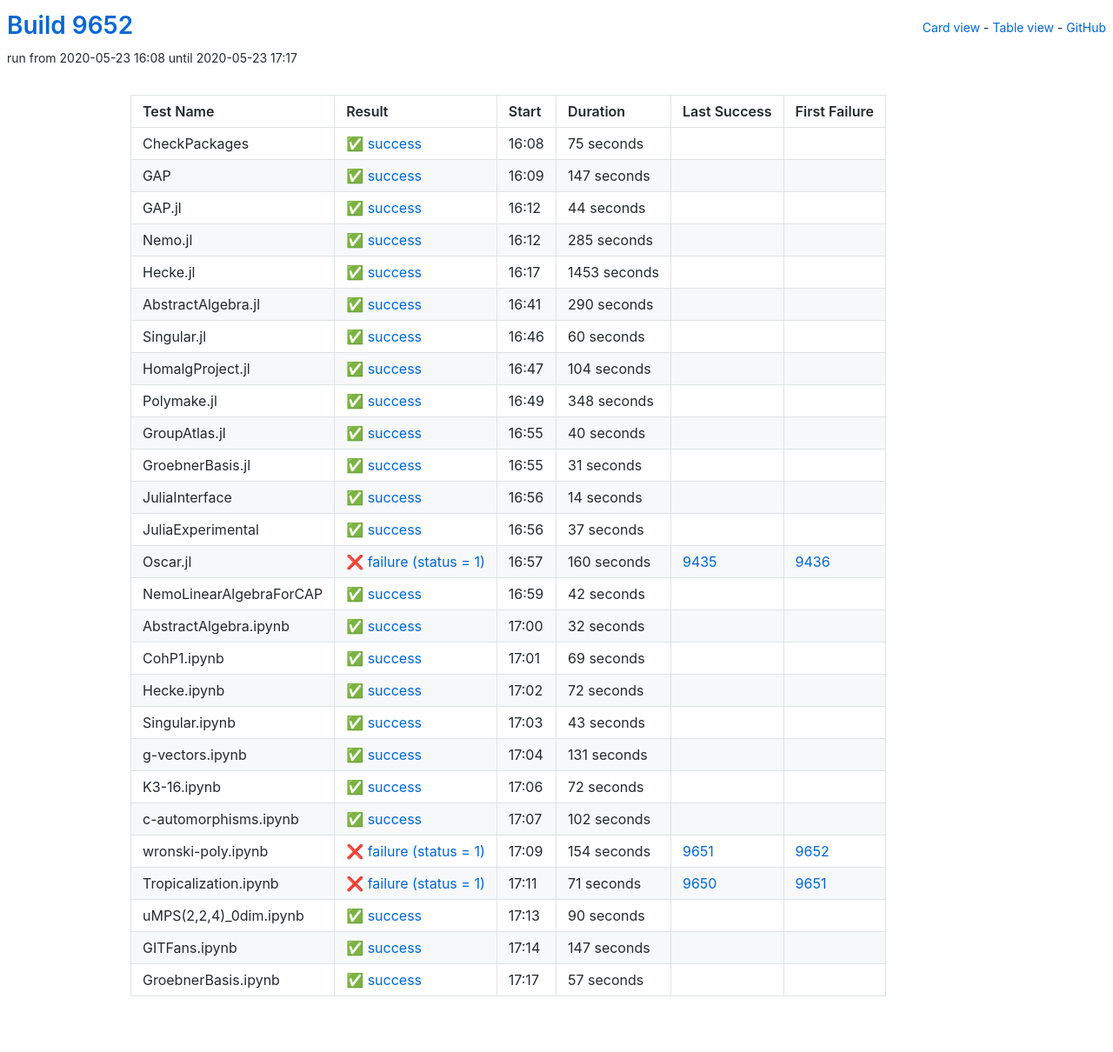
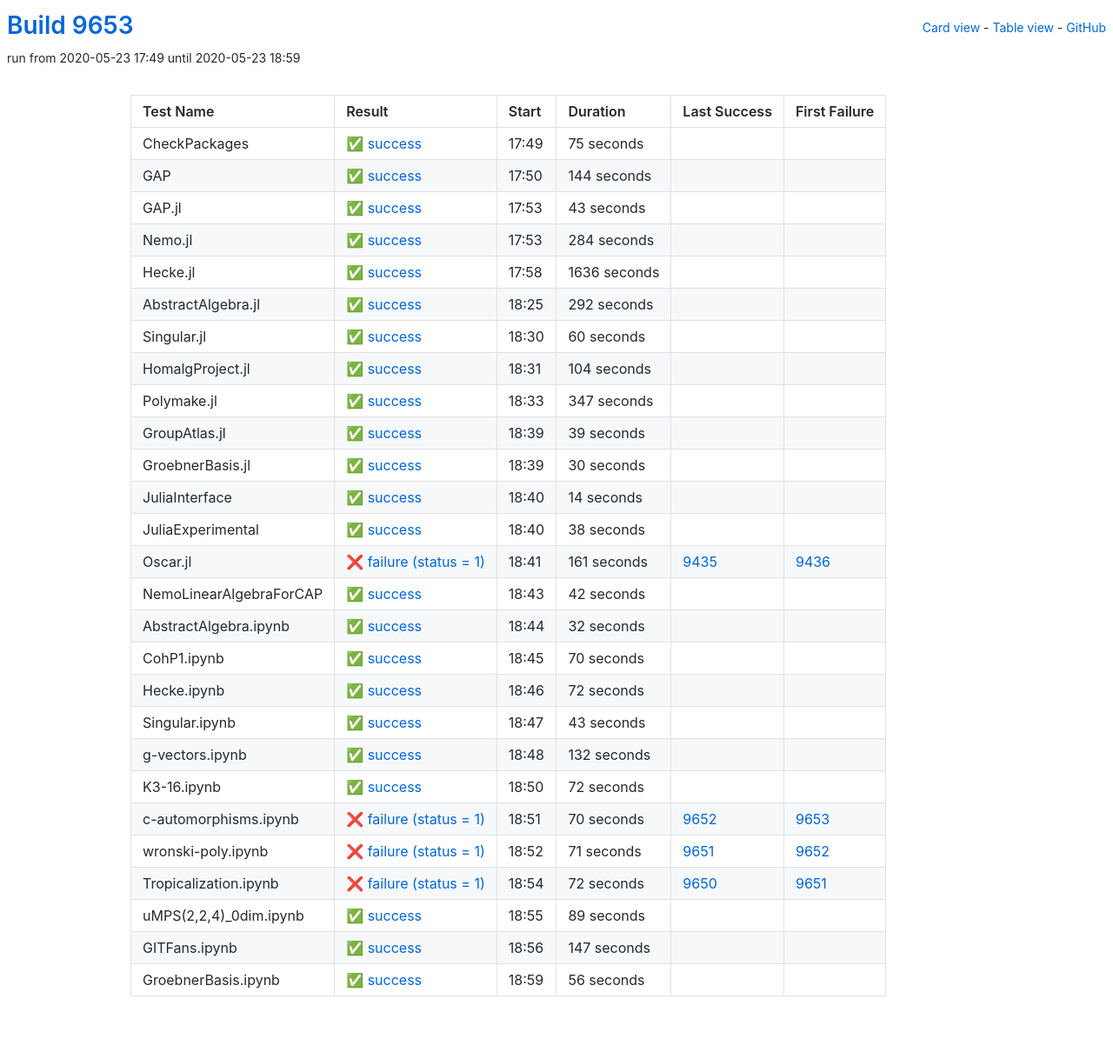
Before and after one commit to oscar-system/oscar-ci-status, a Jekyll site: the page built from table.html, in a window 1280 px wide. Shown: the whole page at 87% size. Built offline with Jekyll 4.4.1, drawn with Linux system fonts in a browser that asks for light colours.

Commit message:
Build 9653

```diff
--- a/_data/ci.yml
+++ b/_data/ci.yml
@@ -1,5 +1,5 @@
-build: 9652
-build_url: https://oscarci.mathematik.uni-kl.de/job/oscar/9652/
+build: 9653
+build_url: https://oscarci.mathematik.uni-kl.de/job/oscar/9653/
 job: oscar
 tests:
 - duration: 75
@@ -9,69 +9,69 @@
   id: checkpackages
   last_success: false
   last_success_url: null
-  log: https://oscarci.mathematik.uni-kl.de/job/oscar/9652/artifact/logs/build-9652/CheckPackages.log
+  log: https://oscarci.mathematik.uni-kl.de/job/oscar/9653/artifact/logs/build-9653/CheckPackages.log
   name: CheckPackages
-  start: 2020-05-23 16:08
+  start: 2020-05-23 17:49
   status: success
   success: true
-- duration: 147
+- duration: 144
   exitcode: 0
   first_failure: false
   first_failure_url: null
   id: gap
   last_success: false
   last_success_url: null
-  log: https://oscarci.mathematik.uni-kl.de/job/oscar/9652/artifact/logs/build-9652/GAP.log
+  log: https://oscarci.mathematik.uni-kl.de/job/oscar/9653/artifact/logs/build-9653/GAP.log
   name: GAP
-  start: 2020-05-23 16:09
+  start: 2020-05-23 17:50
   status: success
   success: true
-- duration: 44
+- duration: 43
   exitcode: 0
   first_failure: false
   first_failure_url: null
   id: gap-jl
   last_success: false
   last_success_url: null
-  log: https://oscarci.mathematik.uni-kl.de/job/oscar/9652/artifact/logs/build-9652/GAP.jl.log
+  log: https://oscarci.mathematik.uni-kl.de/job/oscar/9653/artifact/logs/build-9653/GAP.jl.log
   name: GAP.jl
-  start: 2020-05-23 16:12
+  start: 2020-05-23 17:53
   status: success
   success: true
-- duration: 285
+- duration: 284
   exitcode: 0
   first_failure: false
   first_failure_url: null
   id: nemo-jl
   last_success: false
   last_success_url: null
-  log: https://oscarci.mathematik.uni-kl.de/job/oscar/9652/artifact/logs/build-9652/Nemo.jl.log
+  log: https://oscarci.mathematik.uni-kl.de/job/oscar/9653/artifact/logs/build-9653/Nemo.jl.log
   name: Nemo.jl
-  start: 2020-05-23 16:12
+  start: 2020-05-23 17:53
   status: success
   success: true
-- duration: 1453
+- duration: 1636
   exitcode: 0
   first_failure: false
   first_failure_url: null
   id: hecke-jl
   last_success: false
   last_success_url: null
-  log: https://oscarci.mathematik.uni-kl.de/job/oscar/9652/artifact/logs/build-9652/Hecke.jl.log
+  log: https://oscarci.mathematik.uni-kl.de/job/oscar/9653/artifact/logs/build-9653/Hecke.jl.log
   name: Hecke.jl
-  start: 2020-05-23 16:17
+  start: 2020-05-23 17:58
   status: success
   success: true
-- duration: 290
+- duration: 292
   exitcode: 0
   first_failure: false
   first_failure_url: null
   id: abstractalgebra-jl
   last_success: false
   last_success_url: null
-  log: https://oscarci.mathematik.uni-kl.de/job/oscar/9652/artifact/logs/build-9652/AbstractAlgebra.jl.log
+  log: https://oscarci.mathematik.uni-kl.de/job/oscar/9653/artifact/logs/build-9653/AbstractAlgebra.jl.log
   name: AbstractAlgebra.jl
-  start: 2020-05-23 16:41
+  start: 2020-05-23 18:25
   status: success
   success: true
 - duration: 60
@@ -81,9 +81,9 @@
   id: singular-jl
   last_success: false
   last_success_url: null
-  log: https://oscarci.mathematik.uni-kl.de/job/oscar/9652/artifact/logs/build-9652/Singular.jl.log
+  log: https://oscarci.mathematik.uni-kl.de/job/oscar/9653/artifact/logs/build-9653/Singular.jl.log
   name: Singular.jl
-  start: 2020-05-23 16:46
+  start: 2020-05-23 18:30
   status: success
   success: true
 - duration: 104
@@ -93,45 +93,45 @@
   id: homalgproject-jl
   last_success: false
   last_success_url: null
-  log: https://oscarci.mathematik.uni-kl.de/job/oscar/9652/artifact/logs/build-9652/HomalgProject.jl.log
+  log: https://oscarci.mathematik.uni-kl.de/job/oscar/9653/artifact/logs/build-9653/HomalgProject.jl.log
   name: HomalgProject.jl
-  start: 2020-05-23 16:47
+  start: 2020-05-23 18:31
   status: success
   success: true
-- duration: 348
+- duration: 347
   exitcode: 0
   first_failure: false
   first_failure_url: null
   id: polymake-jl
   last_success: false
   last_success_url: null
-  log: https://oscarci.mathematik.uni-kl.de/job/oscar/9652/artifact/logs/build-9652/Polymake.jl.log
+  log: https://oscarci.mathematik.uni-kl.de/job/oscar/9653/artifact/logs/build-9653/Polymake.jl.log
   name: Polymake.jl
-  start: 2020-05-23 16:49
+  start: 2020-05-23 18:33
   status: success
   success: true
-- duration: 40
+- duration: 39
   exitcode: 0
   first_failure: false
   first_failure_url: null
   id: groupatlas-jl
   last_success: false
   last_success_url: null
-  log: https://oscarci.mathematik.uni-kl.de/job/oscar/9652/artifact/logs/build-9652/GroupAtlas.jl.log
+  log: https://oscarci.mathematik.uni-kl.de/job/oscar/9653/artifact/logs/build-9653/GroupAtlas.jl.log
   name: GroupAtlas.jl
-  start: 2020-05-23 16:55
+  start: 2020-05-23 18:39
   status: success
   success: true
-- duration: 31
+- duration: 30
   exitcode: 0
   first_failure: false
   first_failure_url: null
   id: groebnerbasis-jl
   last_success: false
   last_success_url: null
-  log: https://oscarci.mathematik.uni-kl.de/job/oscar/9652/artifact/logs/build-9652/GroebnerBasis.jl.log
+  log: https://oscarci.mathematik.uni-kl.de/job/oscar/9653/artifact/logs/build-9653/GroebnerBasis.jl.log
   name: GroebnerBasis.jl
-  start: 2020-05-23 16:55
+  start: 2020-05-23 18:39
   status: success
   success: true
 - duration: 14
@@ -141,33 +141,33 @@
   id: juliainterface
   last_success: false
   last_success_url: null
-  log: https://oscarci.mathematik.uni-kl.de/job/oscar/9652/artifact/logs/build-9652/JuliaInterface.log
+  log: https://oscarci.mathematik.uni-kl.de/job/oscar/9653/artifact/logs/build-9653/JuliaInterface.log
   name: JuliaInterface
-  start: 2020-05-23 16:56
+  start: 2020-05-23 18:40
   status: success
   success: true
-- duration: 37
+- duration: 38
   exitcode: 0
   first_failure: false
   first_failure_url: null
   id: juliaexperimental
   last_success: false
   last_success_url: null
-  log: https://oscarci.mathematik.uni-kl.de/job/oscar/9652/artifact/logs/build-9652/JuliaExperimental.log
+  log: https://oscarci.mathematik.uni-kl.de/job/oscar/9653/artifact/logs/build-9653/JuliaExperimental.log
   name: JuliaExperimental
-  start: 2020-05-23 16:56
+  start: 2020-05-23 18:40
   status: success
   success: true
-- duration: 160
+- duration: 161
   exitcode: 1
   first_failure: 9436
   first_failure_url: https://oscarci.mathematik.uni-kl.de/job/oscar/9436/
   id: oscar-jl
   last_success: 9435
   last_success_url: https://oscarci.mathematik.uni-kl.de/job/oscar/9435/
-  log: https://oscarci.mathematik.uni-kl.de/job/oscar/9652/artifact/logs/build-9652/Oscar.jl.log
+  log: https://oscarci.mathematik.uni-kl.de/job/oscar/9653/artifact/logs/build-9653/Oscar.jl.log
   name: Oscar.jl
-  start: 2020-05-23 16:57
+  start: 2020-05-23 18:41
   status: failure
   success: false
 - duration: 42
@@ -177,9 +177,9 @@
   id: nemolinearalgebraforcap
   last_success: false
   last_success_url: null
-  log: https://oscarci.mathematik.uni-kl.de/job/oscar/9652/artifact/logs/build-9652/NemoLinearAlgebraForCAP.log
+  log: https://oscarci.mathematik.uni-kl.de/job/oscar/9653/artifact/logs/build-9653/NemoLinearAlgebraForCAP.log
   name: NemoLinearAlgebraForCAP
-  start: 2020-05-23 16:59
+  start: 2020-05-23 18:43
   status: success
   success: true
 - duration: 32
@@ -189,21 +189,21 @@
   id: abstractalgebra-ipynb
   last_success: false
   last_success_url: null
-  log: https://oscarci.mathematik.uni-kl.de/job/oscar/9652/artifact/logs/build-9652/AbstractAlgebra.ipynb.log
+  log: https://oscarci.mathematik.uni-kl.de/job/oscar/9653/artifact/logs/build-9653/AbstractAlgebra.ipynb.log
   name: AbstractAlgebra.ipynb
-  start: 2020-05-23 17:00
+  start: 2020-05-23 18:44
   status: success
   success: true
-- duration: 69
+- duration: 70
   exitcode: 0
   first_failure: false
   first_failure_url: null
   id: cohp1-ipynb
   last_success: false
   last_success_url: null
-  log: https://oscarci.mathematik.uni-kl.de/job/oscar/9652/artifact/logs/build-9652/CohP1.ipynb.log
+  log: https://oscarci.mathematik.uni-kl.de/job/oscar/9653/artifact/logs/build-9653/CohP1.ipynb.log
   name: CohP1.ipynb
-  start: 2020-05-23 17:01
+  start: 2020-05-23 18:45
   status: success
   success: true
 - duration: 72
@@ -213,9 +213,9 @@
   id: hecke-ipynb
   last_success: false
   last_success_url: null
-  log: https://oscarci.mathematik.uni-kl.de/job/oscar/9652/artifact/logs/build-9652/Hecke.ipynb.log
+  log: https://oscarci.mathematik.uni-kl.de/job/oscar/9653/artifact/logs/build-9653/Hecke.ipynb.log
   name: Hecke.ipynb
-  start: 2020-05-23 17:02
+  start: 2020-05-23 18:46
   status: success
   success: true
 - duration: 43
@@ -225,21 +225,21 @@
   id: singular-ipynb
   last_success: false
   last_success_url: null
-  log: https://oscarci.mathematik.uni-kl.de/job/oscar/9652/artifact/logs/build-9652/Singular.ipynb.log
+  log: https://oscarci.mathematik.uni-kl.de/job/oscar/9653/artifact/logs/build-9653/Singular.ipynb.log
   name: Singular.ipynb
-  start: 2020-05-23 17:03
+  start: 2020-05-23 18:47
   status: success
   success: true
-- duration: 131
+- duration: 132
   exitcode: 0
   first_failure: false
   first_failure_url: null
   id: g-vectors-ipynb
   last_success: false
   last_success_url: null
-  log: https://oscarci.mathematik.uni-kl.de/job/oscar/9652/artifact/logs/build-9652/g-vectors.ipynb.log
+  log: https://oscarci.mathematik.uni-kl.de/job/oscar/9653/artifact/logs/build-9653/g-vectors.ipynb.log
   name: g-vectors.ipynb
-  start: 2020-05-23 17:04
+  start: 2020-05-23 18:48
   status: success
   success: true
 - duration: 72
@@ -249,57 +249,57 @@
   id: k3-16-ipynb
   last_success: false
   last_success_url: null
-  log: https://oscarci.mathematik.uni-kl.de/job/oscar/9652/artifact/logs/build-9652/K3-16.ipynb.log
+  log: https://oscarci.mathematik.uni-kl.de/job/oscar/9653/artifact/logs/build-9653/K3-16.ipynb.log
   name: K3-16.ipynb
-  start: 2020-05-23 17:06
+  start: 2020-05-23 18:50
   status: success
   success: true
-- duration: 102
-  exitcode: 0
-  first_failure: false
-  first_failure_url: null
+- duration: 70
+  exitcode: 1
+  first_failure: 9653
+  first_failure_url: https://oscarci.mathematik.uni-kl.de/job/oscar/9653/
   id: c-automorphisms-ipynb
-  last_success: false
-  last_success_url: null
-  log: https://oscarci.mathematik.uni-kl.de/job/oscar/9652/artifact/logs/build-9652/c-automorphisms.ipynb.log
+  last_success: 9652
+  last_success_url: https://oscarci.mathematik.uni-kl.de/job/oscar/9652/
+  log: https://oscarci.mathematik.uni-kl.de/job/oscar/9653/artifact/logs/build-9653/c-automorphisms.ipynb.log
   name: c-automorphisms.ipynb
-  start: 2020-05-23 17:07
-  status: success
-  success: true
-- duration: 154
+  start: 2020-05-23 18:51
+  status: failure
+  success: false
+- duration: 71
   exitcode: 1
   first_failure: 9652
   first_failure_url: https://oscarci.mathematik.uni-kl.de/job/oscar/9652/
   id: wronski-poly-ipynb
   last_success: 9651
   last_success_url: https://oscarci.mathematik.uni-kl.de/job/oscar/9651/
-  log: https://oscarci.mathematik.uni-kl.de/job/oscar/9652/artifact/logs/build-9652/wronski-poly.ipynb.log
+  log: https://oscarci.mathematik.uni-kl.de/job/oscar/9653/artifact/logs/build-9653/wronski-poly.ipynb.log
   name: wronski-poly.ipynb
-  start: 2020-05-23 17:09
+  start: 2020-05-23 18:52
   status: failure
   success: false
-- duration: 71
+- duration: 72
   exitcode: 1
   first_failure: 9651
   first_failure_url: https://oscarci.mathematik.uni-kl.de/job/oscar/9651/
   id: tropicalization-ipynb
   last_success: 9650
   last_success_url: https://oscarci.mathematik.uni-kl.de/job/oscar/9650/
-  log: https://oscarci.mathematik.uni-kl.de/job/oscar/9652/artifact/logs/build-9652/Tropicalization.ipynb.log
+  log: https://oscarci.mathematik.uni-kl.de/job/oscar/9653/artifact/logs/build-9653/Tropicalization.ipynb.log
   name: Tropicalization.ipynb
-  start: 2020-05-23 17:11
+  start: 2020-05-23 18:54
   status: failure
   success: false
-- duration: 90
+- duration: 89
   exitcode: 0
   first_failure: false
   first_failure_url: null
   id: umps-2-2-4-0dim-ipynb
   last_success: false
   last_success_url: null
-  log: https://oscarci.mathematik.uni-kl.de/job/oscar/9652/artifact/logs/build-9652/uMPS-2-2-4-_0dim.ipynb.log
+  log: https://oscarci.mathematik.uni-kl.de/job/oscar/9653/artifact/logs/build-9653/uMPS-2-2-4-_0dim.ipynb.log
   name: uMPS(2,2,4)_0dim.ipynb
-  start: 2020-05-23 17:13
+  start: 2020-05-23 18:55
   status: success
   success: true
 - duration: 147
@@ -309,20 +309,20 @@
   id: gitfans-ipynb
   last_success: false
   last_success_url: null
-  log: https://oscarci.mathematik.uni-kl.de/job/oscar/9652/artifact/logs/build-9652/GITFans.ipynb.log
+  log: https://oscarci.mathematik.uni-kl.de/job/oscar/9653/artifact/logs/build-9653/GITFans.ipynb.log
   name: GITFans.ipynb
-  start: 2020-05-23 17:14
+  start: 2020-05-23 18:56
   status: success
   success: true
-- duration: 57
+- duration: 56
   exitcode: 0
   first_failure: false
   first_failure_url: null
   id: groebnerbasis-ipynb
   last_success: false
   last_success_url: null
-  log: https://oscarci.mathematik.uni-kl.de/job/oscar/9652/artifact/logs/build-9652/GroebnerBasis.ipynb.log
+  log: https://oscarci.mathematik.uni-kl.de/job/oscar/9653/artifact/logs/build-9653/GroebnerBasis.ipynb.log
   name: GroebnerBasis.ipynb
-  start: 2020-05-23 17:17
+  start: 2020-05-23 18:59
   status: success
   success: true
```
Also changed, not shown: README.md.
